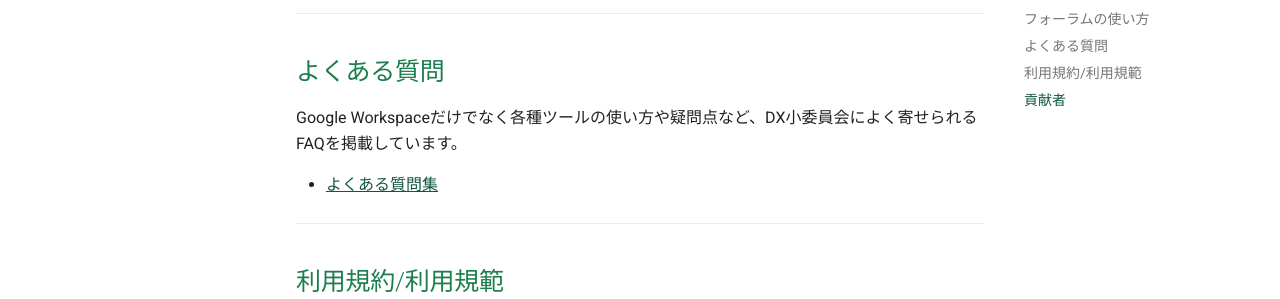
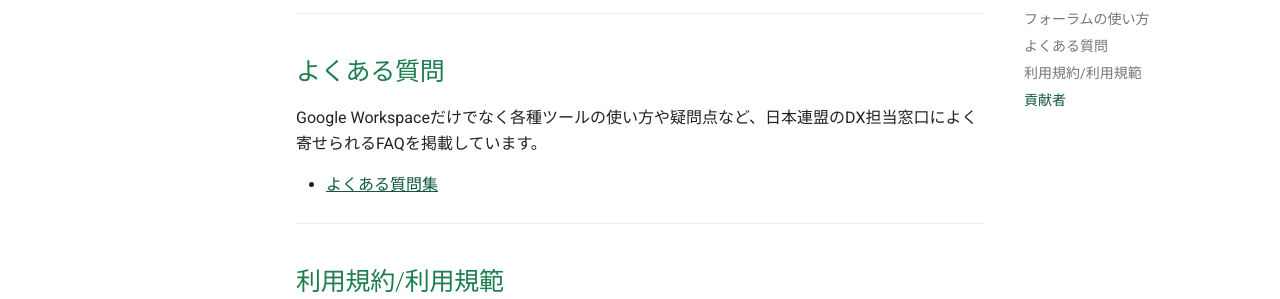
Before and after one commit to Scout-Association-of-Japan/DX-promotion-guidelines, an MkDocs documentation site: the page built from docs/index.md, in a window 1280 px wide and 900 px high, scrolled down 1043 px. Shown: the part 170-469 px from the top of the window. Built offline with MkDocs 1.6.1 and Material for MkDocs 9.7.7, drawn with Linux system fonts in a browser that asks for light colours; comment, search, counter and statistics services are not loaded.

Commit message:
窓口名を統一 (#197)
* Update index.md

* Update index.md

* Update index.md

```diff
--- a/docs/index.md
+++ b/docs/index.md
@@ -39,7 +39,7 @@
 -----
 
 ## よくある質問
-Google Workspaceだけでなく各種ツールの使い方や疑問点など、DX小委員会によく寄せられるFAQを掲載しています。
+Google Workspaceだけでなく各種ツールの使い方や疑問点など、日本連盟のDX担当窓口によく寄せられるFAQを掲載しています。
 
 - [よくある質問集](faq/index.md)
 
```
Also changed, not shown: docs/faq/gmail/index.md (+1 -1 lines), docs/faq/index.md (+1 -1 lines).
